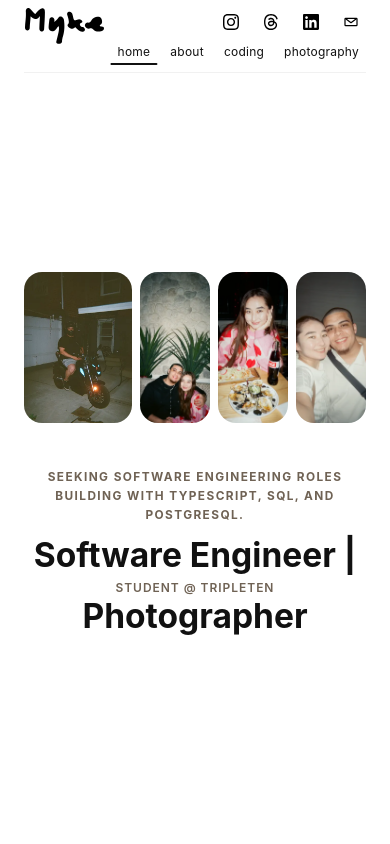
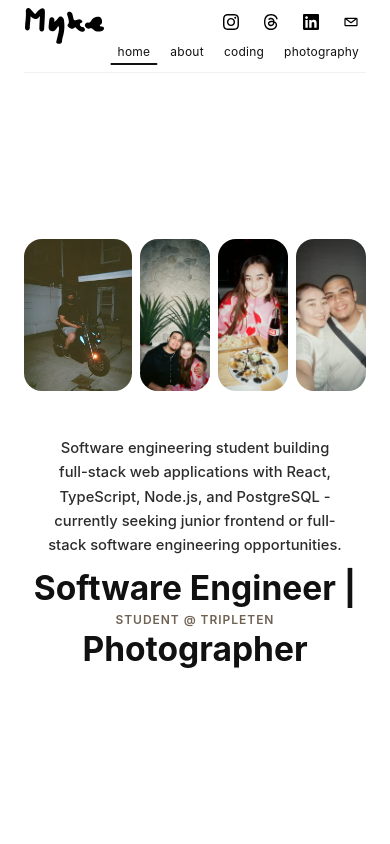
Before and after one commit to MykeRam/Mykes-Photog, a React (Vite) app in the folder client/: page / in a window 390 px wide. Shown: the top 844 px of the page. Built offline with nearby package versions, Linux system fonts and the light colour scheme; the HTML template or start-up script is replaced by a standard one.

Commit message:
Add SEO metadata and hero copy

```diff
--- a/client/index.html
+++ b/client/index.html
@@ -3,8 +3,22 @@
   <head>
     <meta charset="utf-8" />
     <meta name="viewport" content="width=device-width, initial-scale=1.0" />
-    <title>Myke's Portfolio</title>
-    <link rel="icon" href="%BASE_URL%projects/personal-portfolio/logo.png" type="image/png" />
+    <title>Myke NYC | Software Engineer &amp; Photographer</title>
+    <meta
+      name="description"
+      content="Myke NYC is a portfolio for a software engineering student building full-stack web applications with React, TypeScript, Node.js, and PostgreSQL while also showcasing photography work."
+    />
+    <meta property="og:title" content="Myke NYC | Software Engineer &amp; Photographer" />
+    <meta
+      property="og:description"
+      content="Software engineering student building full-stack web applications with React, TypeScript, Node.js, and PostgreSQL - currently seeking junior frontend or full-stack software engineering opportunities."
+    />
+    <meta property="og:image" content="%BASE_URL%projects/personal-portfolio/landing-portfolio.png" />
+    <meta property="og:type" content="website" />
+    <meta property="og:site_name" content="myke.nyc" />
+    <meta name="theme-color" content="#ffffff" />
+    <link rel="icon" href="%BASE_URL%myke_logo_vector_header.svg" type="image/svg+xml" />
+    <link rel="alternate icon" href="%BASE_URL%projects/personal-portfolio/logo.png" type="image/png" />
   </head>
   <body>
     <div id="root"></div>
--- a/client/src/components/Home/Home.css
+++ b/client/src/components/Home/Home.css
@@ -53,12 +53,13 @@
 
 .home-role-note {
   margin: 0 0 18px;
-  color: #6f6254;
-  font-size: 0.82rem;
-  font-weight: 700;
-  letter-spacing: 0.12em;
-  line-height: 1.6;
-  text-transform: uppercase;
+  color: #2c2c2c;
+  font-size: clamp(0.95rem, 1.5vw, 1.1rem);
+  font-weight: 500;
+  letter-spacing: 0;
+  line-height: 1.65;
+  text-transform: none;
+  text-wrap: balance;
 }
 
 .home-title {
@@ -143,7 +144,7 @@
 
   .home-role-note {
     margin-bottom: 14px;
-    font-size: 0.74rem;
+    font-size: 0.92rem;
   }
 
   .home-title {
--- a/client/src/components/Home/Home.jsx
+++ b/client/src/components/Home/Home.jsx
@@ -96,7 +96,10 @@ export default function Home({ sectionId = 'home' }) {
           </div>
 
           <div className="home-copy">
-            <p className="home-role-note">Seeking software engineering roles building with TypeScript, SQL, and PostgreSQL.</p>
+            <p className="home-role-note">
+              Software engineering student building full-stack web applications with React, TypeScript, Node.js,
+              and PostgreSQL - currently seeking junior frontend or full-stack software engineering opportunities.
+            </p>
             <h1 id="home-title" className="home-title">
               <span className="home-title-primary">
                 <span className="home-title-role">Software Engineer |</span>
```
